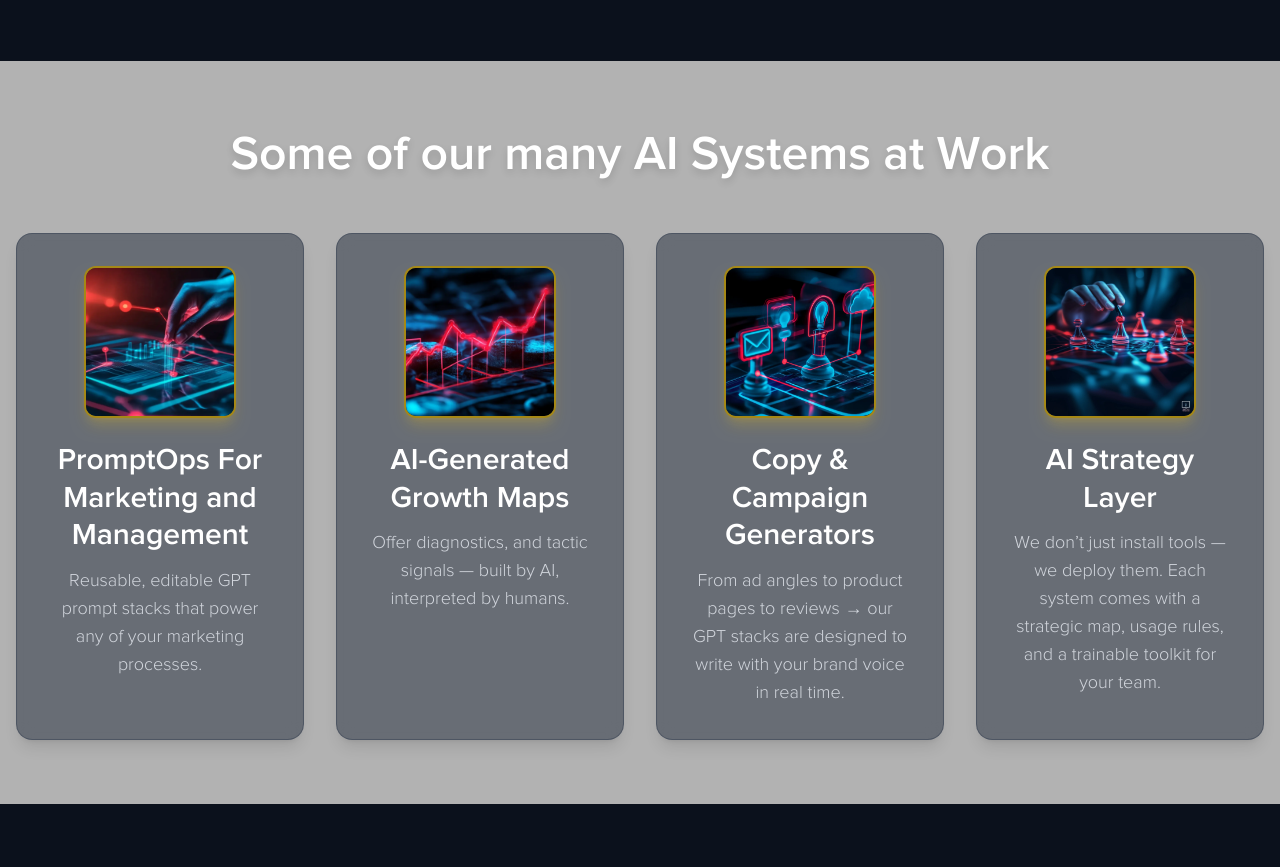
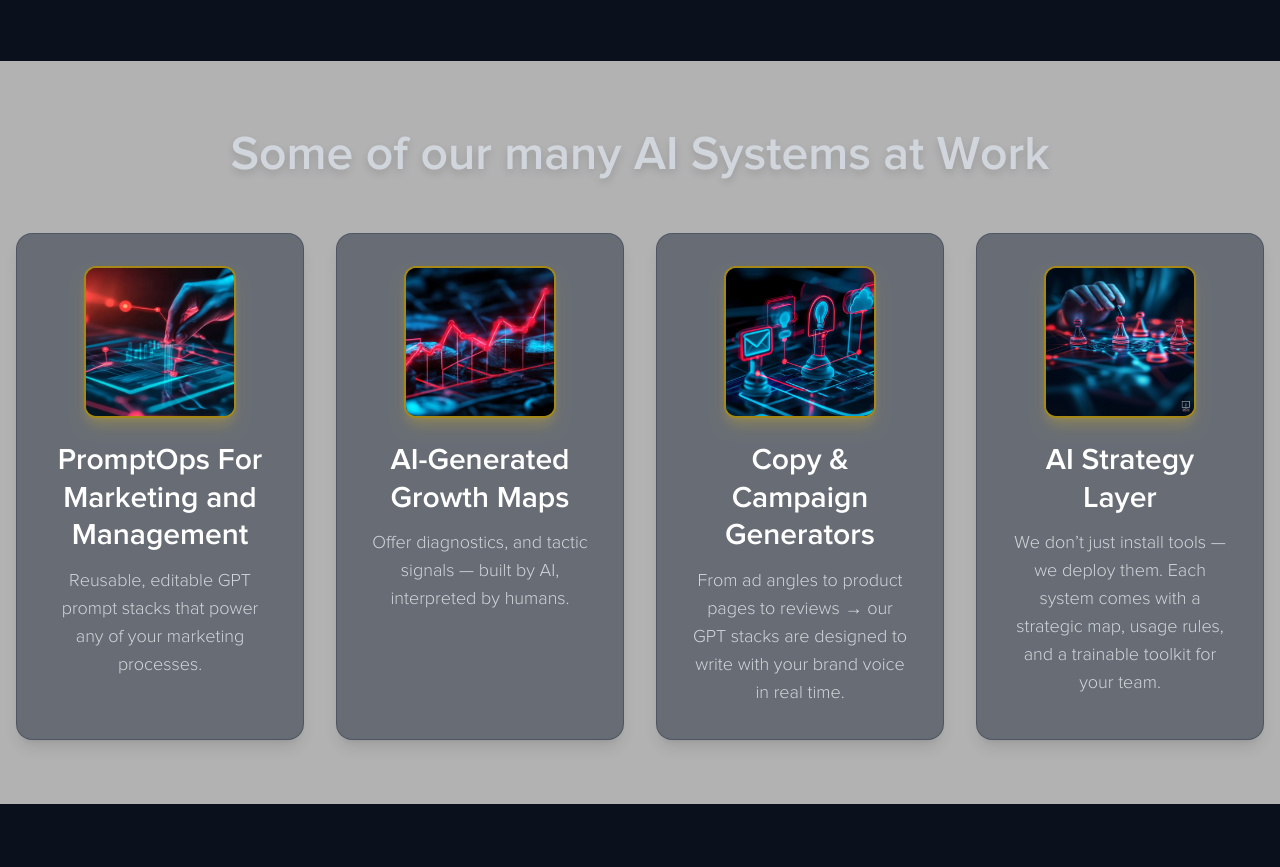
Before and after one commit to judeandy1999/vamossy.com, a Next.js app: page /about in a window 1280 px wide. Shown: the part 3120-3987 px from the top of the page. Built offline with nearby package versions, Linux system fonts and the light colour scheme; no server answers.

Commit message:
fix: update text color in AiSystemWork title for improved readability

```diff
--- a/components/about/ai-system-work.jsx
+++ b/components/about/ai-system-work.jsx
@@ -22,7 +22,7 @@ export default function AiSystemWork() {
         <Title
           title="Some of our many AI Systems at Work"
           variant="h2"
-          className="text-4xl md:text-5xl font-extrabold text-white text-center drop-shadow-lg"
+          className="text-4xl md:text-5xl font-extrabold text-gray-300 text-center drop-shadow-lg"
         />
       </motion.div>
       <AiSystemsWorkCards cards={aiSystemsWorkCards} />
```
